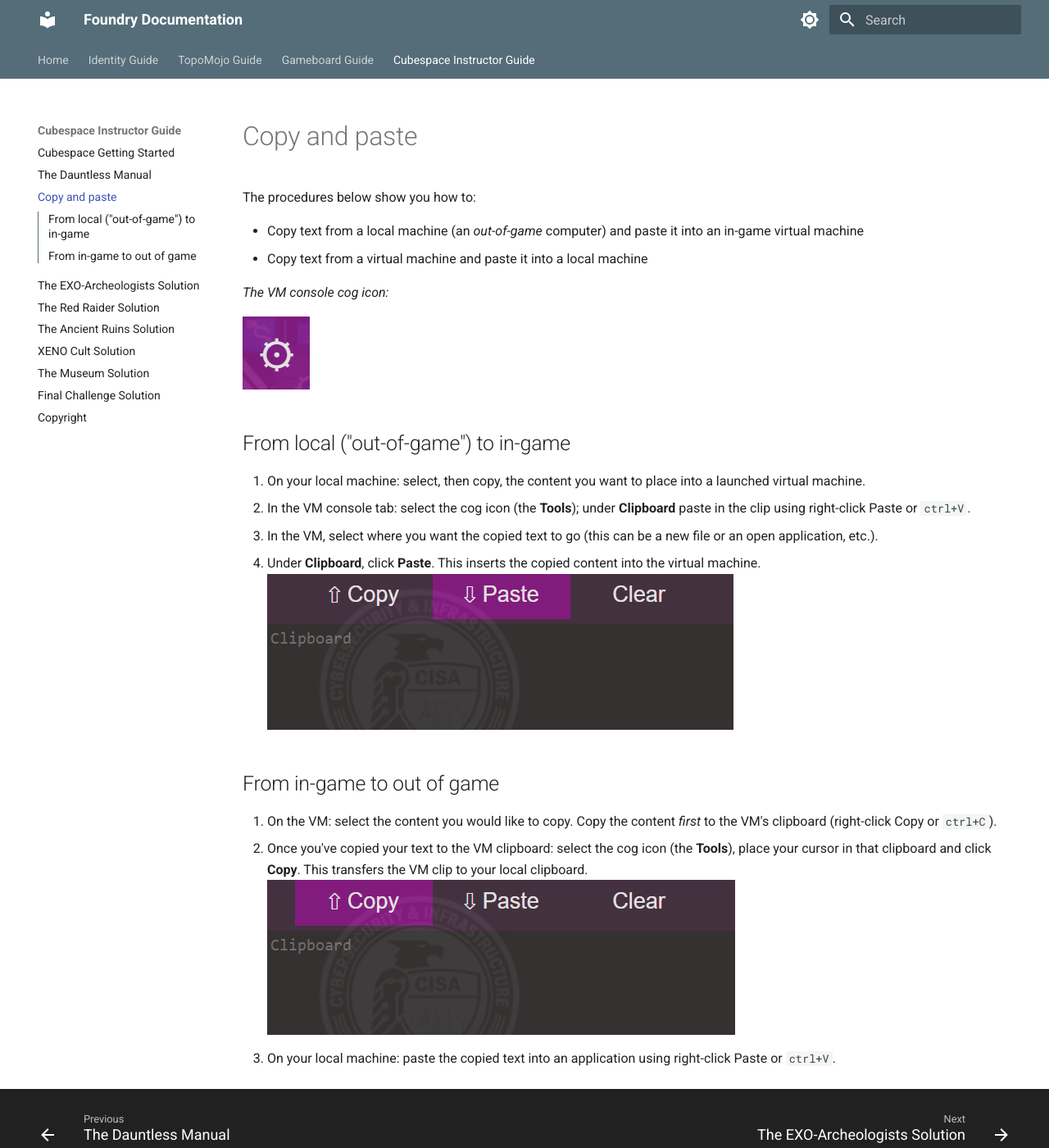
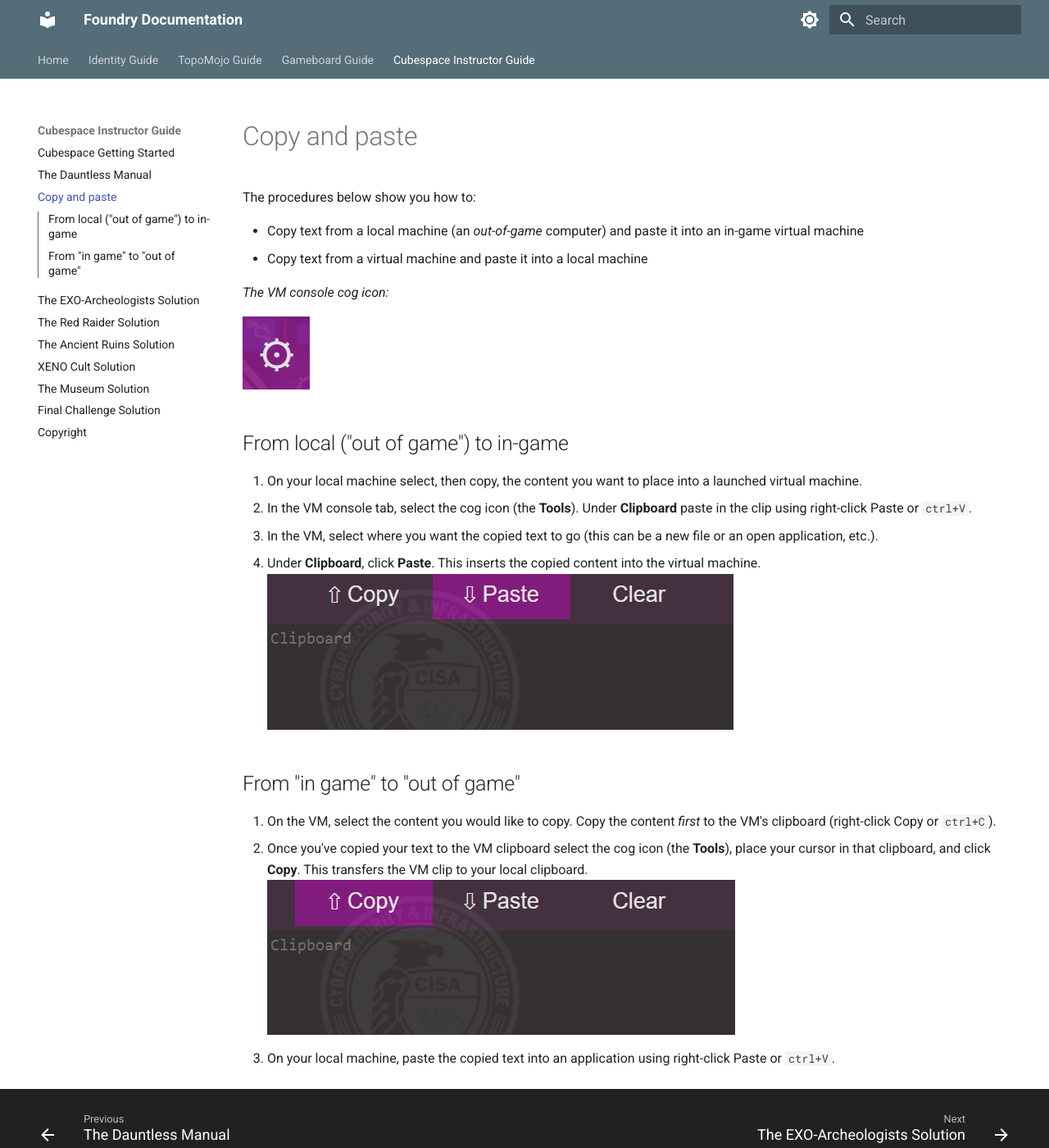
Before and after one commit to cmu-sei/foundry-docs, an MkDocs documentation site: the page built from docs/topomojo/copy-paste.md, in a window 1280 px wide and 1400 px high. Shown: the whole window at 82% size. Built offline with MkDocs 1.6.1 and Material for MkDocs 9.7.7, drawn with Linux system fonts in a browser that asks for light colours.

Commit message:
minor updates to topo guide

```diff
--- a/docs/topomojo/copy-paste.md
+++ b/docs/topomojo/copy-paste.md
@@ -9,17 +9,17 @@
 
 ![console-cog](img/console-cog.png)
 
-## From local ("out-of-game") to in-game
+## From local ("out of game") to in-game
 
-1. On your local machine: select, then copy, the content you want to place into a launched virtual machine.
-2. In the VM console tab: select the cog icon (the **Tools**); under **Clipboard** paste in the clip using right-click Paste or `ctrl+V`.
+1. On your local machine select, then copy, the content you want to place into a launched virtual machine.
+2. In the VM console tab, select the cog icon (the **Tools**). Under **Clipboard** paste in the clip using right-click Paste or `ctrl+V`.
 3. In the VM, select where you want the copied text to go (this can be a new file or an open application, etc.).
 4. Under **Clipboard**, click **Paste**. This inserts the copied content into the virtual machine.
 ![console-paste](img/console-paste.png)
 
-## From in-game to out of game
+## From "in game" to "out of game"
 
-1. On the VM: select the content you would like to copy. Copy the content *first* to the VM's clipboard (right-click Copy or `ctrl+C`).
-2. Once you've copied your text to the VM clipboard: select the cog icon (the **Tools**), place your cursor in that clipboard and click **Copy**. This transfers the VM clip to your local clipboard.
+1. On the VM, select the content you would like to copy. Copy the content *first* to the VM's clipboard (right-click Copy or `ctrl+C`).
+2. Once you've copied your text to the VM clipboard select the cog icon (the **Tools**), place your cursor in that clipboard, and click **Copy**. This transfers the VM clip to your local clipboard.
 ![console-copy](img/console-copy.png)
-3. On your local machine: paste the copied text into an application using right-click Paste or `ctrl+V`.
+3. On your local machine, paste the copied text into an application using right-click Paste or `ctrl+V`.
```
Also changed, not shown: docs/topomojo/admin-log.md (+3 -1 lines).
